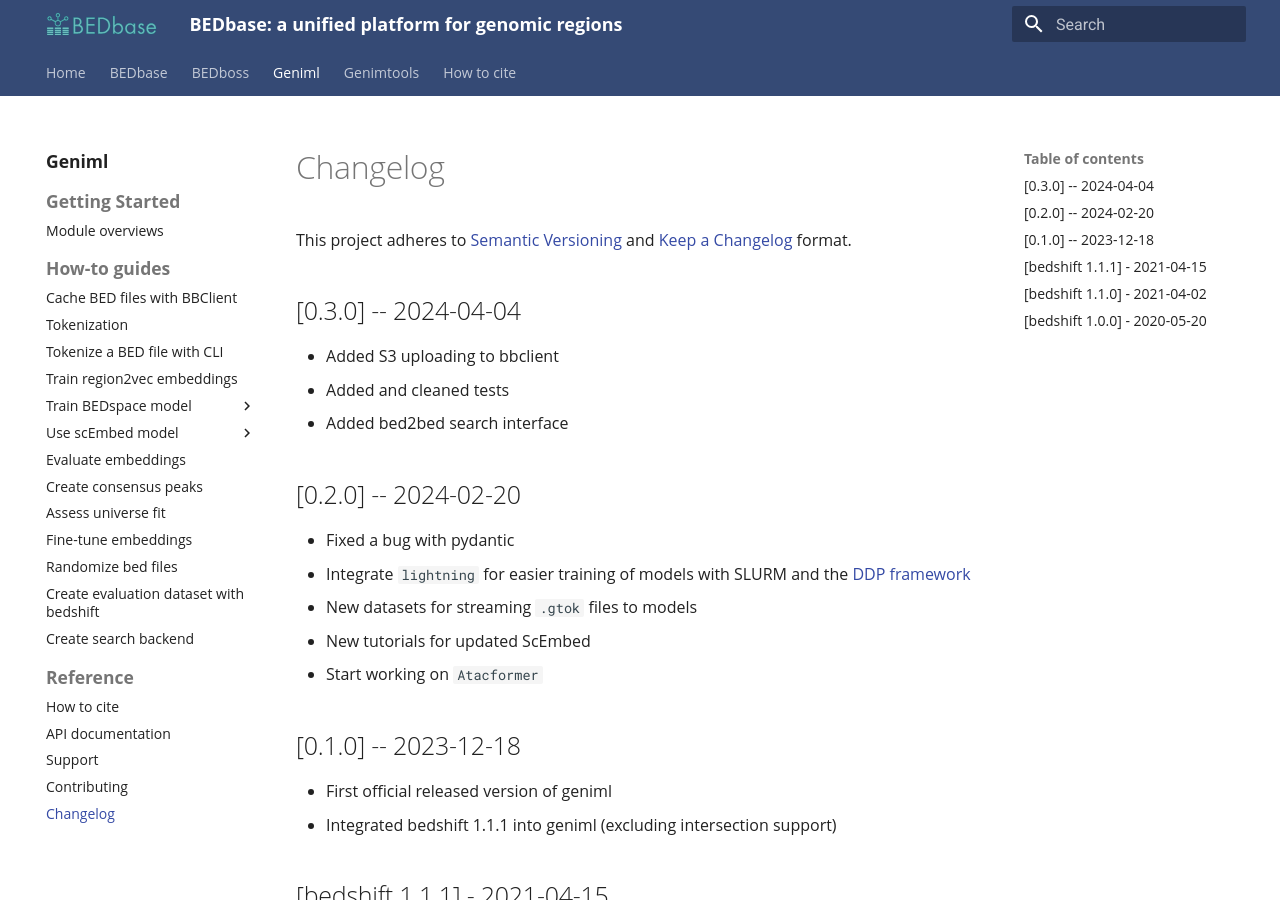
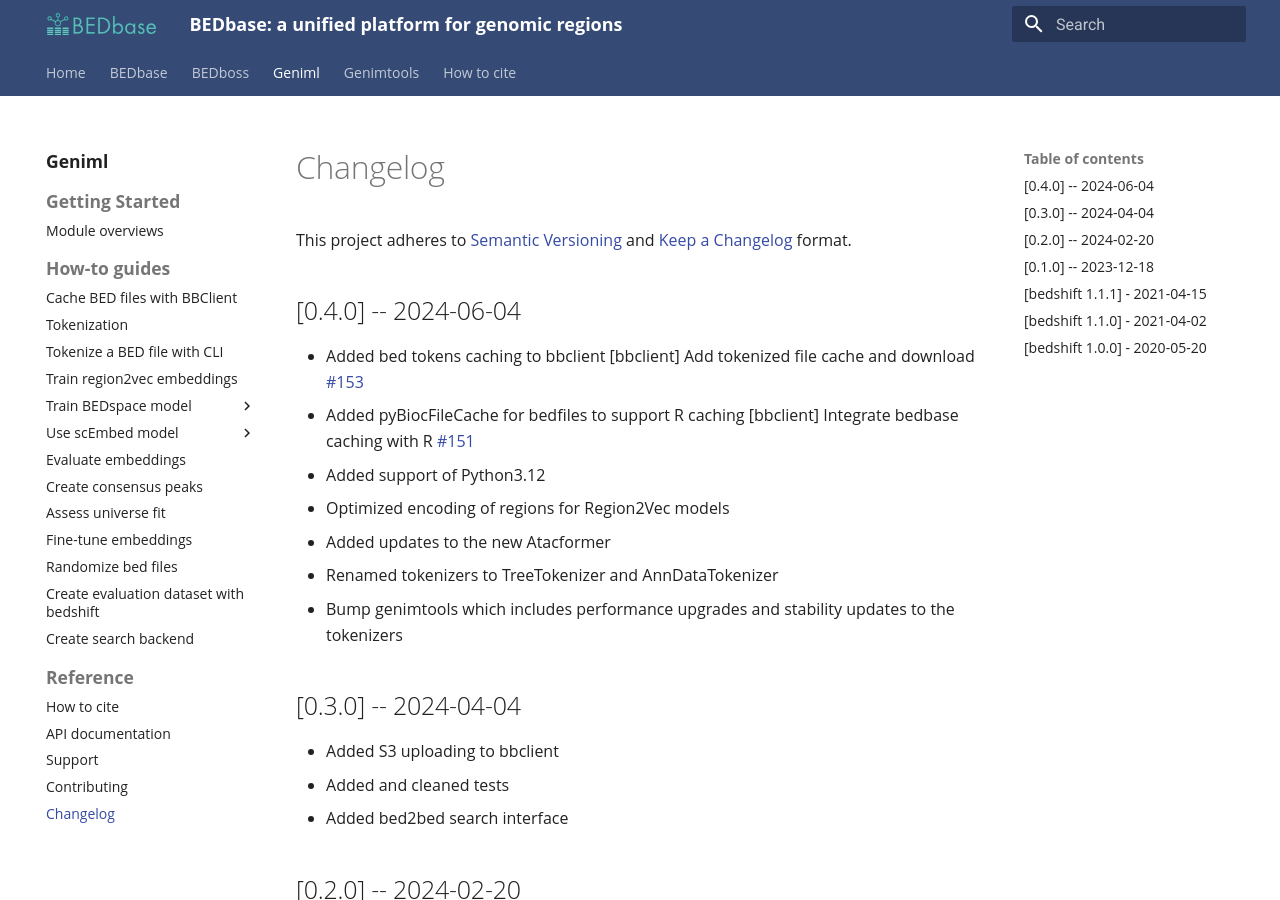
Before and after one commit to databio/bedbase, an MkDocs documentation site: the page built from docs/geniml/changelog.md, in a window 1280 px wide and 900 px high. Built offline with MkDocs 1.6.1 and Material for MkDocs 9.7.7, drawn with Linux system fonts in a browser that asks for light colours.

Commit message:
geniml new release

```diff
--- a/docs/geniml/changelog.md
+++ b/docs/geniml/changelog.md
@@ -1,6 +1,16 @@
 # Changelog
 
 This project adheres to [Semantic Versioning](https://semver.org/spec/v2.0.0.html) and [Keep a Changelog](https://keepachangelog.com/en/1.0.0/) format.
+
+## [0.4.0] -- 2024-06-04
+
+- Added bed tokens caching to bbclient [bbclient] Add tokenized file cache and download [#153](https://github.com/databio/geniml_dev/issues/153)
+- Added pyBiocFileCache for bedfiles to support R caching [bbclient] Integrate bedbase caching with R [#151](https://github.com/databio/geniml_dev/issues/151)
+- Added support of Python3.12
+- Optimized encoding of regions for Region2Vec models
+- Added updates to the new Atacformer
+- Renamed tokenizers to TreeTokenizer and AnnDataTokenizer
+- Bump genimtools which includes performance upgrades and stability updates to the tokenizers
 
 ## [0.3.0] -- 2024-04-04
 
```
